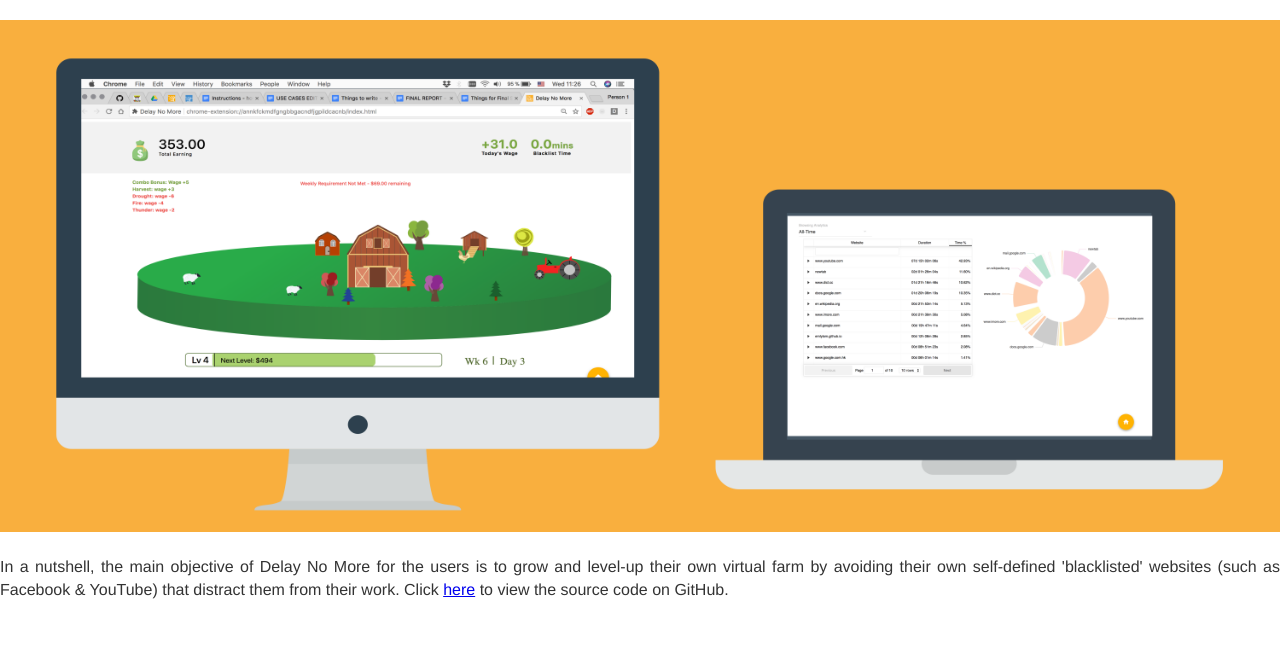
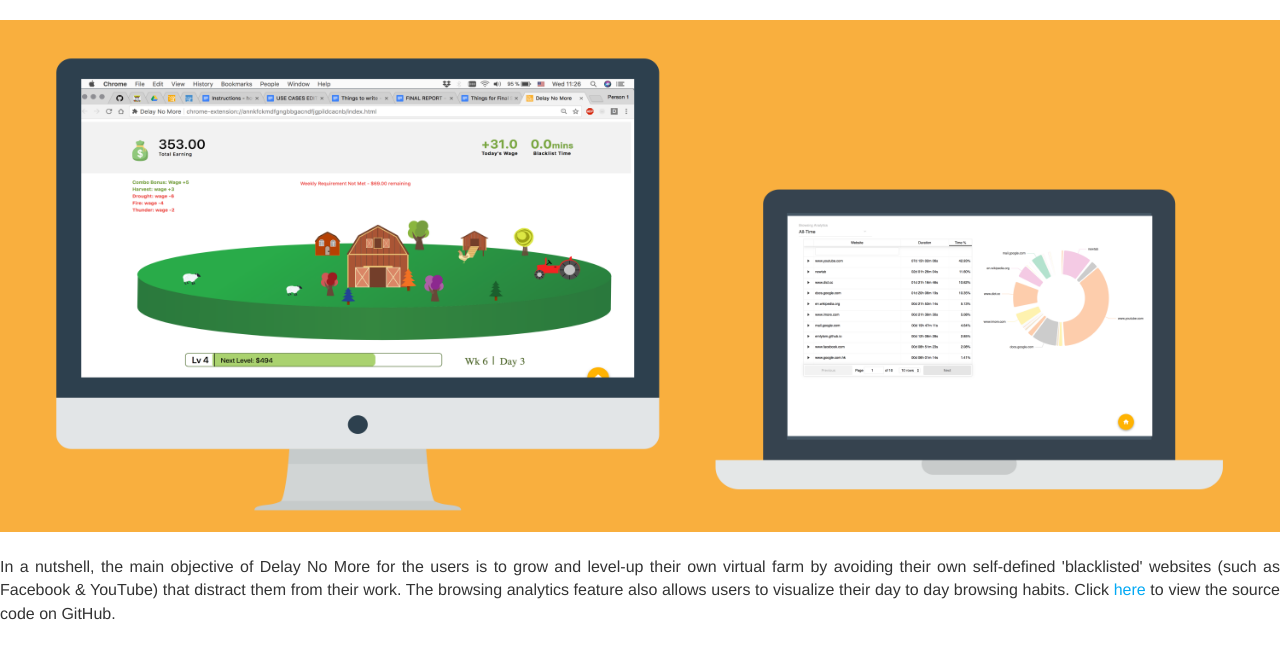
Before and after one commit to emlylam/emlylam.github.io, a Gatsby site: page /projects in a window 1280 px wide. Shown: the part 108-766 px from the top of the page. Built offline with nearby package versions, Linux system fonts and the light colour scheme; Gatsby itself is replaced by a stand-in of ours.

Commit message:
Projects page small edits

```diff
--- a/src/pages/projects.js
+++ b/src/pages/projects.js
@@ -26,8 +26,9 @@ class ProjectsPage extends React.Component {
           <p className={styles.projectsP}>In a nutshell, the main objective of Delay No More for
             the users is to grow and level-up their own virtual farm by avoiding their own self-defined
             'blacklisted' websites (such as Facebook & YouTube) that distract them from their work.
-            Click <a href="https://github.com/IIMT4601/delay-no-more" target="_blank"> here</a> to view the source
-            code on GitHub.
+            The browsing analytics feature also allows users to visualize their day to day browsing habits.
+            Click <a href="https://github.com/IIMT4601/delay-no-more" target="_blank" style={{textDecoration: 'none', color:'#03A9F4'}}> here</a> to
+            view the source code on GitHub.
           </p>
         </div>
         <br></br>
```
